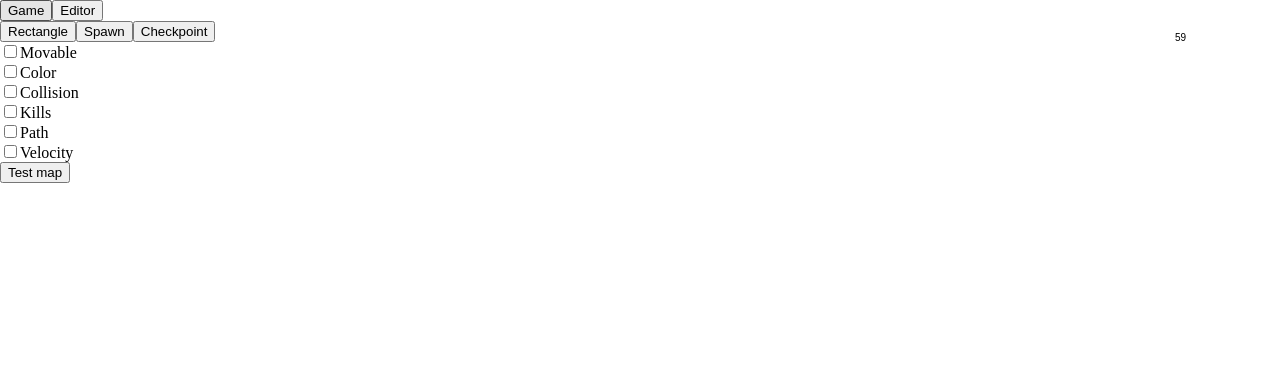
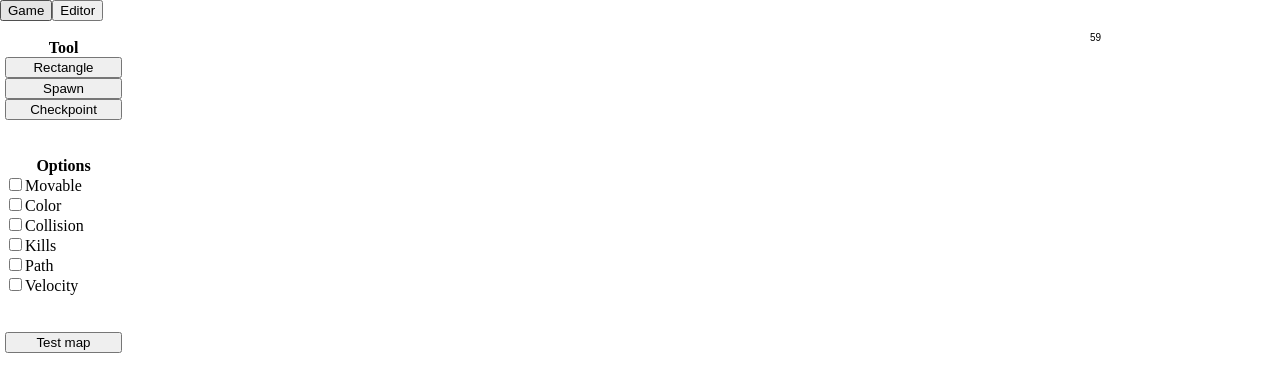
Before and after one commit to anisometropie/mouse-game, a React app in the folder front/: page / in a window 1280 px wide. Shown: the top 392 px of the page. Built offline with nearby package versions, Linux system fonts and the light colour scheme; no server answers.

Commit message:
page layout

```diff
--- a/front/src/components/MapEditor.css
+++ b/front/src/components/MapEditor.css
@@ -3,3 +3,32 @@
   flex-direction: row;
   justify-content: flex-start;
 }
+
+#leftBar {
+  min-width: 130px;
+  height: 100%;
+}
+
+#toolBox {
+  width: 90%;
+  margin: 0 5px;
+  display: flex;
+  height: 350px;
+  flex-direction: column;
+  justify-content: space-around;
+}
+
+.leftBarGroup {
+  display: flex;
+  flex-direction: column;
+  justify-content: center;
+}
+
+.title {
+  font-weight: 700;
+  text-align: center;
+}
+
+.message {
+  font-size: 0.8em;
+}
--- a/front/src/components/MapEditor.js
+++ b/front/src/components/MapEditor.js
@@ -42,7 +42,8 @@ class MapEditor extends React.Component {
       path: [],
       velocity: 0,
       shapeBeingDrawn: null,
-      testMode: false
+      testMode: false,
+      message: ''
     }
     this.canvas = React.createRef()
     this.ctx = null
@@ -58,7 +59,7 @@ class MapEditor extends React.Component {
   }
 
   shouldComponentUpdate(nextProps, nextState) {
-    const stateKeys = ['testMode']
+    const stateKeys = ['testMode', 'message']
     return stateKeys.reduce(
       (acc, key) => acc || nextState[key] !== this.state[key],
       false
@@ -67,9 +68,9 @@ class MapEditor extends React.Component {
 
   componentDidUpdate(prevProps, prevState) {
     const { testMode } = this.state
-    if (testMode) {
+    if (testMode && !prevState.testMode) {
       window.cancelAnimationFrame(this.request)
-    } else {
+    } else if (!testMode && prevState.testMode) {
       this.ctx = this.canvas.current.getContext('2d')
       this.request = window.requestAnimationFrame(this.draw)
     }
@@ -170,9 +171,13 @@ class MapEditor extends React.Component {
   }
 
   toogleTestMode = () => {
+    if (this.state.currentWorld.spawn) {
       this.setState({
         testMode: !this.state.testMode
       })
+    } else {
+      this.setState({ message: 'First create a spawn' })
+    }
   }
 
   updateDrawing = () => {
@@ -232,10 +237,13 @@ class MapEditor extends React.Component {
   }
 
   render() {
-    const { currentWorld, testMode } = this.state
+    const { currentWorld, testMode, message } = this.state
     return (
       <div id="mainContainer">
-        <div>
+        <div id="leftBar">
+          <div id="toolBox">
+            <div className="leftBarGroup">
+              <span className="title">Tool</span>
               <button
                 value="rectangle"
                 onClick={this.handleToolChange}
@@ -257,7 +265,9 @@ class MapEditor extends React.Component {
               >
                 Checkpoint
               </button>
+            </div>
             <CheckboxList
+              title="Options"
               list={[
                 ['isMovable', 'Movable'],
                 ['color', 'Color'],
@@ -271,6 +281,8 @@ class MapEditor extends React.Component {
             <button onClick={this.toogleTestMode}>
               {testMode ? 'Back to Editor' : 'Test map'}
             </button>
+          </div>
+          <div className="message">{message}</div>
         </div>
         {testMode ? (
           <Game world={currentWorld} noNetwork />
--- /dev/null
+++ b/front/src/core.ui/CheckboxList.css
@@ -0,0 +1,10 @@
+#title {
+  font-weight: 700;
+  text-align: center;
+}
+
+.list {
+  display: flex;
+  flex-direction: column;
+  justify-content: center;
+}
--- a/front/src/core.ui/CheckboxList.js
+++ b/front/src/core.ui/CheckboxList.js
@@ -1,6 +1,7 @@
 import React from 'react'
+import './CheckboxList.css'
 
-const CheckboxList = ({ list, onChange }) => {
+const CheckboxList = ({ title, list, onChange }) => {
   const checkboxes = list.map(l => {
     const id = l[0]
     const label = l[1]
@@ -11,7 +12,12 @@ const CheckboxList = ({ list, onChange }) => {
       </div>
     )
   })
-  return checkboxes
+  return (
+    <div className="list">
+      <span id="title">{title}</span>
+      {checkboxes}
+    </div>
+  )
 }
 
 export default CheckboxList
```
Lines whose indentation alone changed are shown as unchanged.
